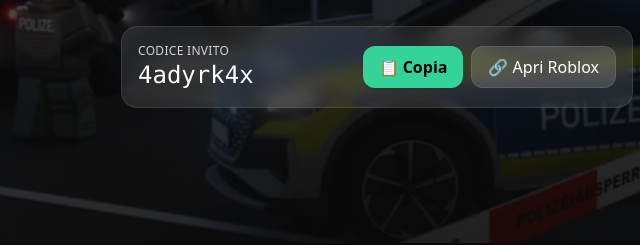
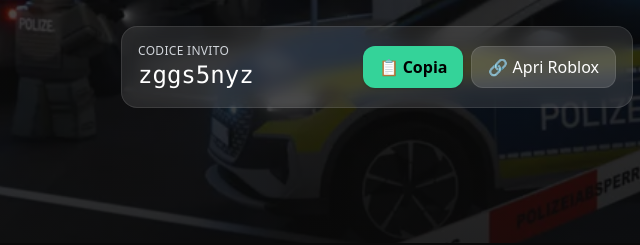
Before and after one commit to Puk98/SUDITALYRP, a plain HTML site: page index.html in a window 1280 px wide. Shown: the part 398-643 px from the top of the page, 263-903 px from the left. Drawn offline with nearby package versions, Linux system fonts and the light colour scheme.

Commit message:
index.html

```diff
--- a/index.html
+++ b/index.html
@@ -41,7 +41,7 @@
         <div class="flex flex-col sm:flex-row items-center gap-3">
           <div class="flex-1 text-left">
             <div class="text-xs uppercase tracking-wide text-gray-300">Codice invito</div>
-            <div id="invite-code" class="text-2xl font-mono select-all">4adyrk4x</div>
+            <div id="invite-code" class="text-2xl font-mono select-all">zggs5nyz</div>
           </div>
           <div class="flex gap-2 w-full sm:w-auto">
             <button onclick="copyCode()" class="flex items-center justify-center gap-2 w-full sm:w-auto px-4 py-2 rounded-xl bg-emerald-400 text-black font-semibold hover:bg-emerald-300 transition shadow">
```
